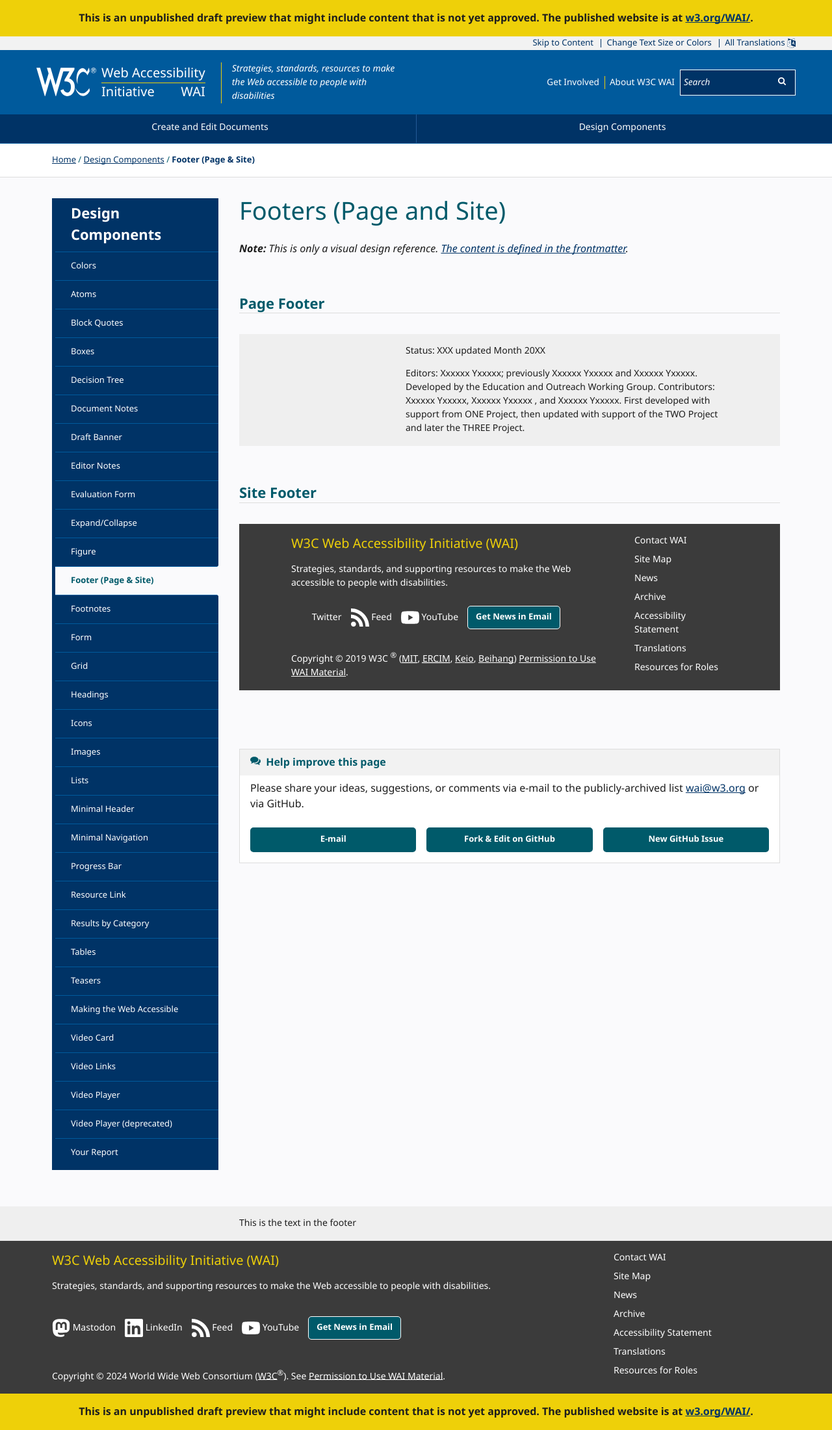
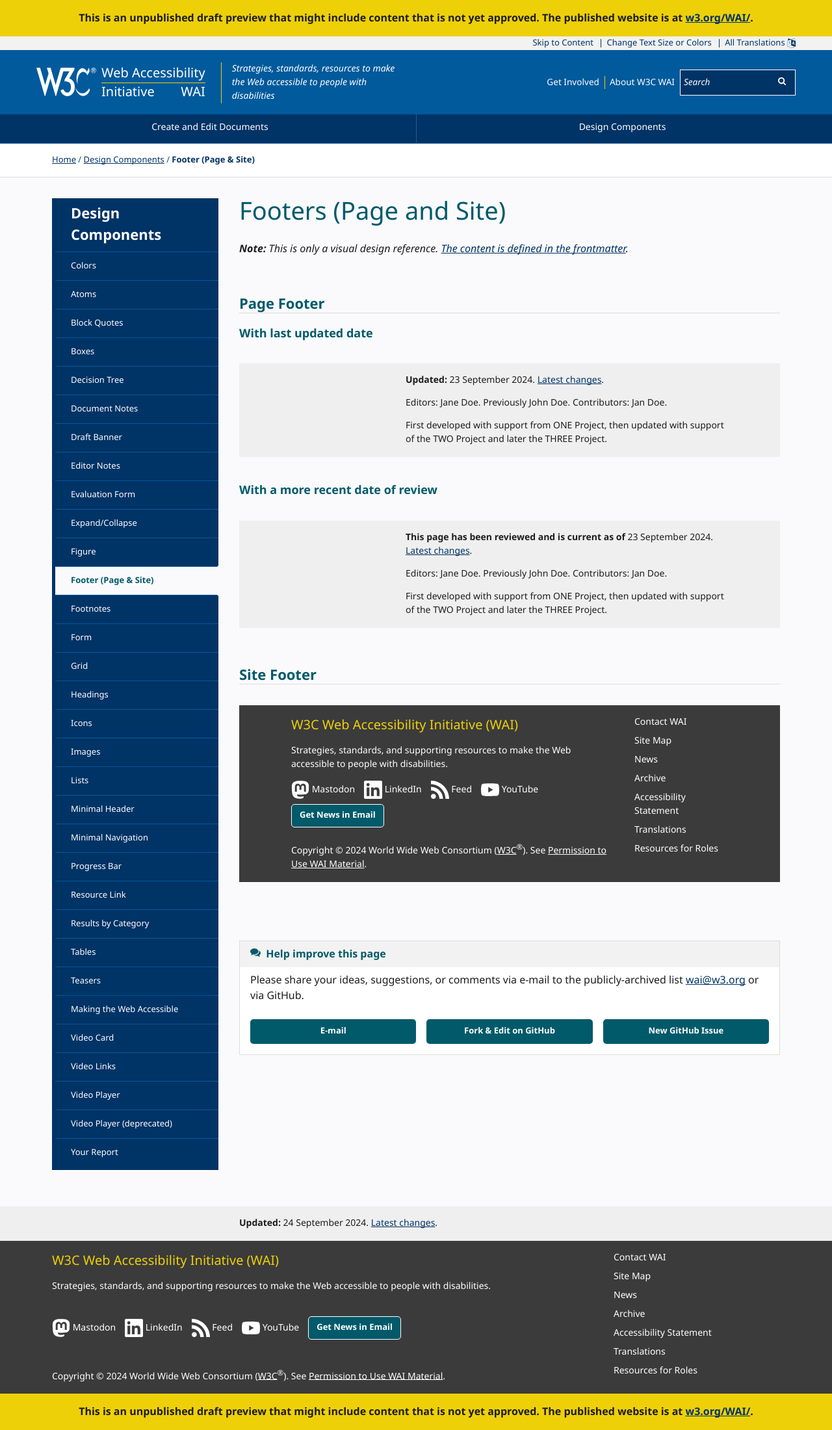
Before and after one commit to w3c/wai-website-theme, a Jekyll site: the page built from _components/footer.md, in a window 1280 px wide. Shown: the whole page at 65% size. Built offline with Jekyll 4.4.1, drawn with Linux system fonts in a browser that asks for light colours; cached includes are drawn as plain includes.

Commit message:
Support last_updated and last_reviewed dates in footer

```diff
--- a/_components/document-notes/document-notes.css
+++ b/_components/document-notes/document-notes.css
@@ -54,6 +54,7 @@
 }
 
 .doc-note-translation {
+  border: 2px solid var(--wai-green);
   font-size: .8125rem;
   & p {
     margin-block-start: 5px;
@@ -65,4 +66,9 @@
       margin-block-end: 0;
     }
   }
+  & .translation-needs-update {
+    background-color: var(--gold-light);
+    padding: 8px;
+    margin: 0 -8px -8px -8px;
+  }
 }
--- a/_components/footer.md
+++ b/_components/footer.md
@@ -1,25 +1,31 @@
 ---
 title: "Footers (Page and Site)"
 lang: en
-# translators: # Uncomment (remove #) for translations, one - name line per translator.
-# - name: Translator 1
-# - name: Translator 2
-# contributors:
-# - name: Contributor 1
-# - name: Contributor 2
-footer: > # Text in footer in HTML
-  <p> This is the text in the footer </p>
-inline_css: |
+custom_changelog: /writing/changelogs/example/
+last_updated: 2024-09-24
 ---
 
 ***Note:** This is only a visual design reference. [The content is defined in the frontmatter](/writing/frontmatter/#footer-).*
 
 ## Page Footer
 
+### With last updated date
+
 <footer class="page-footer default-grid">
   <div class="inner">
-    <p>Status: XXX updated Month 20XX</p>
-    <p>Editors: Xxxxxx Yxxxxx; previously Xxxxxx Yxxxxx and Xxxxxx Yxxxxx. Developed by the Education and Outreach Working Group. Contributors: Xxxxxx Yxxxxx, Xxxxxx Yxxxxx , and Xxxxxx Yxxxxx. First developed with support from ONE Project, then updated with support of the TWO Project and later the THREE Project.</p>
+    <p><strong>Updated:</strong> {{ 'now' | date: "%d %B %Y" }}. <a href="{{ '/writing/changelogs/example/' | relative_url }}">Latest changes</a>.</p>
+    <p>Editors: Jane Doe. Previously John Doe. Contributors: Jan Doe.</p>
+    <p>First developed with support from ONE Project, then updated with support of the TWO Project and later the THREE Project.</p>
+  </div>
+</footer>
+
+### With a more recent date of review
+
+<footer class="page-footer default-grid">
+  <div class="inner">
+    <p><strong>This page has been reviewed and is current as of</strong> {{ 'now' | date: "%d %B %Y" }}. <a href="{{ '/writing/changelogs/example/' | relative_url }}">Latest changes</a>.</p>
+    <p>Editors: Jane Doe. Previously John Doe. Contributors: Jan Doe.</p>
+    <p>First developed with support from ONE Project, then updated with support of the TWO Project and later the THREE Project.</p>
   </div>
 </footer>
 
@@ -33,14 +39,15 @@
     </div>
     <div class="social" lang="en" dir="auto" translate="no">
       <ul>
-        <li><a href="https://twitter.com/w3c_wai">{% include_cached icon.html name="twitter" %} Twitter</a></li>
+        <li><a href="https://w3c.social/@wai">{%include_cached icon.html name="mastodon" %} Mastodon</a></li>
+        <li><a href="https://www.linkedin.com/company/w3c-wai/">{%include_cached icon.html name="linkedin" %} LinkedIn</a></li>
         <li><a href="https://www.w3.org/WAI/feed.xml">{% include_cached icon.html name="rss" %} Feed</a></li>
-        <li><a href="https://www.youtube.com/channel/UCU6ljj3m1fglIPjSjs2DpRA/playlistsv">{% include_cached icon.html name="youtube" %} YouTube</a></li>
+        <li><a href="https://www.youtube.com/channel/UCU6ljj3m1fglIPjSjs2DpRA/playlists/">{% include_cached icon.html name="youtube" %} YouTube</a></li>
         <li><a href="https://www.w3.org/WAI/news/subscribe/" class="button">Get News in Email</a></li>
       </ul>
     </div>
     <div lang="en" dir="auto" translate="no">
-      <p>Copyright © 2019 W3C <sup>®</sup> (<a href="https://www.csail.mit.edu/"><abbr title="Massachusetts Institute of Technology">MIT</abbr></a>, <a href="https://www.ercim.eu/"><abbr title="European Research Consortium for Informatics and Mathematics">ERCIM</abbr></a>, <a href="https://www.keio.ac.jp/">Keio</a>, <a href="https://ev.buaa.edu.cn">Beihang</a>) <a href="/WAI/about/using-wai-material/">Permission to Use WAI Material</a>.</p>
+      <p>Copyright © {{ 'now' | date: "%Y" }} World Wide Web Consortium (<a href="https://www.w3.org/">W3C</a><sup>®</sup>). See <a href="{{ "/about/using-wai-material/" | relative_url }}">Permission to Use WAI Material</a>.</p>
     </div>
   </div>
   <div class="q4-start q4-end">
--- a/_includes/footer.html
+++ b/_includes/footer.html
@@ -1,62 +1,68 @@
-{%- assign col = site.collections | where: "label", page.collection | first -%}
-{%- if page.changelog -%}
-  {%- assign changelogpage=site.documents | where:"ref", page.changelog | first -%}
-  {%- unless changelogpage.ref -%}
-    {%- assign changelogpage=site.pages | where:"ref", page.changelog | first -%}
-  {%- endunless -%}
-  {% assign changelogpageurl = changelogpage.url | relative_url %}
-  {%- capture changelogtext -%}
-  {%- include_cached t.html t="Changelog" lang=page.lang -%}
+{%- comment -%}
+  Find the page language.
+{%- endcomment -%}
+{%- assign page_lang = 'en' -%}
+{%- if page.lang -%}
+  {%- assign page_lang = page.lang -%}
+{%- endif -%}
+{%- comment -%}
+  Get the changelog page:
+  - Use the `custom_changelog` value when existing. Also supports the legacy `changelog` frontmatter variable for now.
+  - Else, append "changelog/` to the page `ref` or `url` to check if it matches a page.
+{%- endcomment -%}
+{%- if page.custom_changelog -%}
+  {%- assign changelog_url = page.custom_changelog -%}
+{%- elsif page.changelog -%}
+  {%- assign changelog_url = page.changelog -%}
+{%- elsif page.ref -%}
+  {%- assign changelog_url = page.ref | append: "changelog/" -%}
+{%- else -%}
+  {%- assign changelog_url = page.url | append: "changelog/" -%}
+{%- endif -%}
+{%- assign all_docs = site.documents | concat: site.pages -%}
+{%- assign changelog_page = all_docs | where: "url", changelog_url | first -%}
+{%- comment -%}
+  Build the link to the Changelog
+{%- endcomment -%}
+{%- if changelog_page -%}
+  {%- capture changelog -%}
+    <a href="{{ changelog_page.url | relative_url }}">{%- include_cached t.html t="Latest changes" lang=page_lang -%}</a>
   {%- endcapture -%}
-  {%- assign changelog = '<a href="' | append: changelogpageurl | append: '">' | append: changelogtext | append: '</a>' -%}
 {%- else -%}
   {%- assign changelog = "" -%}
 {%- endif -%}
+{%- comment -%}
+  Build the link to the Acknowledgements page
+{%- endcomment -%}
 {%- if page.acknowledgements -%}
-  {%- assign acknowledgementspage=site.documents | where:"ref", page.acknowledgements | first -%}
-  {%- unless acknowledgementspage.ref -%}
-    {%- assign acknowledgementspage=site.pages | where:"ref", page.acknowledgements | first -%}
-  {%- endunless -%}
-  {% assign acknowledgementspageurl = acknowledgementspage.url | relative_url %}
-  {%- capture acknowledgementstext -%}
-  {%- include_cached t.html t="Acknowledgements" lang=page.lang -%}
+  {%- assign acknowledgements_page = all_docs | where:"ref", page.acknowledgements | first -%}
+  {%- capture acknowledgements -%}
+    <a href="{{ acknowledgements_page.url | relative_url }}">{%- include_cached t.html t="Acknowledgements" lang=page_lang -%}</a>
   {%- endcapture -%}
-  {%- assign acknowledgements = '<a href="' | append: acknowledgementspageurl | append: '">' | append: acknowledgementstext | append: '</a>' -%}
 {%- else -%}
   {%- assign acknowledgements = "" -%}
 {%- endif -%}
-{% if col.footer %}
+{%- comment -%}
+  COLLECTION PAGE FOOTER
+  For collections, we use the collection footer when set.
+{%- endcomment -%}
+{%- assign col = site.collections | where: "label", page.collection | first -%}
+{%- if col.footer -%}
 <footer id="wai-page-footer" class="page-footer default-grid" aria-label="Page">
   <div class="inner"
     {% if include.inner-style %}
       style="{{ include.inner-style }}"
     {% endif %}>
     {{ col.footer | replace: "CHANGELOG", changelog | replace: "ACKNOWLEDGEMENTS", acknowledgements }}
-    {%- if page.license == 'creative-commons' -%}<p>{% include_cached icon.html name="creative-commons" %} This work is licensed under a <a rel="license" href="http://creativecommons.org/licenses/by/4.0/">Creative Commons Attribution 4.0 International License</a>.</p>{%- endif -%}
+    {%- if page.license == 'creative-commons' -%}<p>{% include_cached icon.html name="creative-commons" %} This work is licensed under a <a rel="license" href="https://creativecommons.org/licenses/by/4.0/">Creative Commons Attribution 4.0 International License</a>.</p>{%- endif -%}
   </div>
 </footer>
-{% else %}
-  {% if page.footer %}
-  <footer id="wai-site-footer" class="page-footer default-grid" aria-label="Page">
-    <div class="inner"
-      {% if include.inner-style %}
-        style="{{ include.inner-style }}"
-      {% endif %}>
-      {{ page.footer | replace: "CHANGELOG", changelog | replace: "ACKNOWLEDGEMENTS", acknowledgements }}
-      {%- if page.license == 'creative-commons' -%}<p>{% include_cached icon.html name="creative-commons" %} This work is licensed under a <a rel="license" href="http://creativecommons.org/licenses/by/4.0/">Creative Commons Attribution 4.0 International License</a>.</p>{%- endif -%}
-    </div>
-  </footer>
-  {% endif %}
-{% endif %}
-
-{% comment %}
-
+{%- comment -%}
   META FOOTER
-
-  For the tutorials, we used data to form the footer. This way of constructing the footer is now called “metafooter” and needs to be enabled by setting `metafooter: true` in the frontmatter. Do NOT use with raw html `footer: ` frontmatter.
-
-{% endcomment %}
-{% if page.metafooter %}
+  For the tutorials, we use multiple frontmatter variables to form the page footer. This way of constructing the footer is called “metafooter” and needs to be enabled by setting `metafooter: true` in the frontmatter.
+  Do NOT use with raw html `footer: ` frontmatter.
+{%- endcomment -%}
+{%- elsif page.metafooter -%}
   <footer id="wai-site-footer" class="page-footer default-grid" aria-label="Page">
     <div class="inner">
       <div><strong>Status:</strong>
@@ -91,7 +97,6 @@
           {% endfor %}
           &nbsp;
       {% if page.update_editors %}
-
           {% include t.html t='Update Editor:' %}
           {% for updateeditor in page.update_editors %}
           {% if forloop.first %}<ul class="sentence">{% endif %}
@@ -133,7 +138,54 @@
       {%- if page.license == 'creative-commons' -%}<p>{% include_cached icon.html name="creative-commons" %} This work is licensed under a <a rel="license" href="http://creativecommons.org/licenses/by/4.0/">Creative Commons Attribution 4.0 International License</a>.</p>{%- endif -%}
     </div>
   </footer>
-{% endif %}
+{%- comment -%}
+  DEFAULT PAGE FOOTER
+  Most pages use this page footer.
+{%- endcomment -%}
+{%- else -%}
+  {%- comment -%}
+    Convert dates into integers to compare them later.
+  {%- endcomment -%}
+  {%- assign last_updated = page.last_updated | date: '%s' | plus: 0 | default: 0 -%}
+  {%- assign last_reviewed = page.last_reviewed | date: '%s' | plus: 0 | default: 0 -%}
+  {% if page.footer or page.last_updated or page.last_reviewed %}
+  <footer id="wai-site-footer" class="page-footer default-grid" aria-label="Page">
+    <div class="inner"
+      {%- if include.inner-style -%}
+        style="{{ include.inner-style }}"
+      {%- endif -%}>
+      {%- if page.last_updated or page.last_reviewed -%}
+        <p>
+        {%- if last_updated >= last_reviewed -%}
+          {%- if page_lang == "en" %}<strong>{%- include_cached t.html t="Updated:" lang=page.lang %}</strong> {{ page.last_updated | date: '%e %B %Y' }}.
+          {%- elsif page_lang != "en" -%}<strong>{%- include_cached t.html t="English version updated:" lang=page.lang %}</strong> {{ page.last_updated | date: '%Y-%m-%d' }}.
+          {%- endif -%}
+        {%- elsif last_reviewed > last_updated -%}
+          {%- if page_lang == "en" -%}<strong>{%- include_cached t.html t="This page has been reviewed and is current as of" lang=page.lang %}</strong> {{ page.last_reviewed | date: '%e %B %Y' }}.
+          {%- endif -%}
+        {%- endif -%}
+        {%- if changelog_page %}
+          {{ changelog }}.
+        {%- endif -%}
+        {%- if page_lang != 'en' and page.translation.last_updated %}
+          ({%- include_cached t.html t="Translated:" lang=page.lang %} {{ page.translation.last_updated | date: '%Y-%m-%d' }}).
+        {%- endif -%}
+        {%- if page.first_published %}
+          {{ page.first_published }}
+        {%- endif -%}
+        </p>
+      {%- endif -%}
+      {%- comment -%}
+        For now, we continue to support replacing "CHANGELOG" with the changelog link. But that should soon be removed.
+      {%- endcomment -%}
+      {%- if page.footer -%}
+        {{ page.footer | replace: "CHANGELOG", changelog | replace: "ACKNOWLEDGEMENTS", acknowledgements }}
+      {%- endif -%}
+      {%- if page.license == 'creative-commons' -%}<p>{% include_cached icon.html name="creative-commons" %} This work is licensed under a <a rel="license" href="https://creativecommons.org/licenses/by/4.0/">Creative Commons Attribution 4.0 International License</a>.</p>{%- endif -%}
+    </div>
+  </footer>
+  {% endif %}
+{%- endif -%}
 
 <footer class="site-footer grid-4q" aria-label="Site">
   <div class="q1-start q3-end about">
@@ -146,7 +198,7 @@
         <li><a href="https://w3c.social/@wai">{%include_cached icon.html name="mastodon" %} Mastodon</a></li>
         <li><a href="https://www.linkedin.com/company/w3c-wai/">{%include_cached icon.html name="linkedin" %} LinkedIn</a></li>
         <li><a href="https://www.w3.org/WAI/feed.xml">{%include_cached icon.html name="rss" %} Feed</a></li>
-        <li><a href="https://www.youtube.com/channel/UCU6ljj3m1fglIPjSjs2DpRA/playlistsv">{%include_cached icon.html name="youtube" %} YouTube</a></li>
+        <li><a href="https://www.youtube.com/channel/UCU6ljj3m1fglIPjSjs2DpRA/playlists/">{%include_cached icon.html name="youtube" %} YouTube</a></li>
         <li><a href="https://www.w3.org/WAI/news/subscribe/" class="button">Get News in Email</a></li>
       </ul>
     </div>
--- a/_includes/t-status.html
+++ b/_includes/t-status.html
@@ -12,12 +12,10 @@
   {%- endif -%}
 {%- endcapture -%}
 
-{% capture translation-date %}{{ translation.last_updated | date: '%s' | plus: 0 }}{% endcapture %}
-{% capture original-date %}{{ original.last_updated | date: '%s' | plus: 0 }}{% endcapture %}
 {%- capture t-status -%}
   {%- if translation == nil -%}none
-  {%- elsif translation.size != 0 and translation-date < original-date -%}outdated
-  {%- elsif translation.size != 0 and translation-date >= original-date -%}uptodate
+  {%- elsif translation.translation.status == "outdated" -%}outdated
+  {%- else -%}uptodate
   {%- endif -%}
 {%- endcapture -%}
 
--- a/_includes/translation-note-msg.html
+++ b/_includes/translation-note-msg.html
@@ -1,47 +1,40 @@
-{%- assign pagelang = 'en' -%}
+{%- assign page_lang = 'en' -%}
 {%- if page.lang -%}
-  {%- assign pagelang = page.lang -%}
+  {%- assign page_lang = page.lang -%}
 {%- endif -%}
-{%- unless pagelang == "en" -%}
-{%- assign enupdatedate = enpage.last_updated | date: "%s" -%}
-{%- assign thisupdatedate = page.last_updated | date: "%s" -%}
-{%- if page.changelog -%}
-  {%- assign chagelogpage=site.documents | where:"ref", page.changelog | first -%}
-  {%- unless changelogpage.ref -%}
-    {%- assign changelogpage=site.pages | where:"ref", page.changelog | first -%}
-  {%- endunless -%}
-  {%- assign changelogpageurl = changelogpage.url | relative_url -%}
-  {%- assign changelogpagereplace = "$1|" | append: changelogpageurl -%}
+{%- unless page_lang == "en" -%}
+  {%- if page.custom_changelog -%}
+    {%- assign changelog_url = page.custom_changelog -%}
+  {%- elsif page.changelog -%}{%- comment -%}Supports legacy method for now{% endcomment -%}
+    {%- assign changelog_url = page.changelog -%}
+  {%- elsif page.ref -%}
+    {%- capture changelog_url -%}{{ page.ref | append: "changelog/" }}{%- endcapture -%}
   {%- else -%}
-  {%- assign changelog = "" -%}
+    {%- capture changelog_url -%}{{ page.url | append: "changelog/" }}{%- endcapture -%}
   {%- endif -%}
+  {%- assign all_docs = site.documents | concat: site.pages -%}
+  {%- assign changelog_page = all_docs | where: "url", changelog_url | first -%}
   <section id="translation-info" class="doc-note-box doc-note-translation">
-  <h2 class="visuallyhidden">{% include t.html t="About this Translation" %}</h2>
-  <p>{% assign replacepattern = enpage.url | relative_url | prepend: "$1|"  %}{% include t.html t='This volunteer translation might not accurately reflect the intentions of the <a href="$1">English original</a>.' replace=replacepattern %}</p>
-  {% if pagelang == 'en' %}
-  <p>{% include_cached icon.html name="check-circle" %} {% include t.html t='Translation up-to-date with the English version.' %}
-    <br>{% include t.html t='Translation updated:' %} <span dir="auto">{{page.last_updated | date: "%Y-%m-%d"}}</span>. {% include t.html t='English updated:' %} <span dir="auto">{{enpage.last_updated | date: "%Y-%m-%d"}}</span>.
+    <h2 class="visuallyhidden">{% include_cached t.html t="About this translation" lang=page_lang %}</h2>
+    <p>
+      {%- assign replace_pattern = enpage.url | relative_url | prepend: "$1|" -%}
+      {%- include t.html t='This volunteer translation might not accurately reflect the intentions of the <a href="$1">English original</a>.' replace=replace_pattern lang=page_lang -%}
     </p>
-  <p>{% include_cached icon.html name="warning" %} {% include t.html t='English version updated since this translation: <a href="$1">Change log</a>.' replace=changelogpagereplace %}
-    <br>{% include t.html t='English updated:' %} <span dir="auto">{{enpage.last_updated | date: "%Y-%m-%d"}}</span>. {% include t.html t='Translation updated:' %} <span dir="auto">{{page.last_updated | date: "%Y-%m-%d"}}</span>.
+    <p>
+      {%- capture translatorslabel %}<strong>{% include_cached t.html t='Translator:' lang=page_lang %}</strong>{%- endcapture %}
+      {%- include peoplelist.html label=translatorslabel people=page.translators -%}
+      {%- capture contributorslabel %}{% include_cached t.html t='Contributor:' lang=page_lang %}{%- endcapture -%}
+      {%- include peoplelist.html label=contributorslabel people=page.contributors -%}
+      <br />
+      {%- assign replace_pattern = "/about/translating/" | relative_url | prepend: "$1|" -%}
+      {%- include_cached t.html t='The Web Accessibility Initiative (WAI) thanks translators, and welcomes other <a href="$1">translations</a>.' replace=replace_pattern lang=page_lang -%}
     </p>
-  {% else %}
-  {% if enupdatedate <= thisupdatedate %}
-  <p>{% include_cached icon.html name="check-circle" %} {% include t.html t='Translation up-to-date with the English version.' %}
-    <br>{% include t.html t='Translation updated:' %} <span dir="auto">{{page.last_updated | date: "%Y-%m-%d"}}</span>. {% include t.html t='English updated:' %} <span dir="auto">{{enpage.last_updated | date: "%Y-%m-%d"}}</span>.
-   </p>
-  {% else %}
-  <p>{% include_cached icon.html name="warning" %} {% include t.html t='English version updated since this translation: <a href="$1">Change log</a>.' replace=changelogpagereplace %}
-    <br>{% include t.html t='English updated:' %} <span dir="auto">{{enpage.last_updated | date: "%Y-%m-%d"}}</span>. {% include t.html t='Translation updated:' %} <span dir="auto">{{page.last_updated | date: "%Y-%m-%d"}}</span>.
-  </p>
-  {% endif %}
-  {% endif %}
-  <p>
-    {%- capture translatorslabel %}<strong>{% include t.html t='Translator:' %}</strong>{%- endcapture %}
-    {% include peoplelist.html label=translatorslabel people=page.translators %}
-    {%- capture contributorslabel %}{% include t.html t='Contributor:' %}{%- endcapture %}
-    {% include peoplelist.html label=contributorslabel people=page.contributors %}
-    {%- assign replacepattern = "/about/translating/" | relative_url | prepend: "$1|" -%}
-    <br>{% include t.html t='WAI thanks translators, and welcomes other <a href="$1">translations</a>.' replace=replacepattern %}</p>
+    {%- if page.translation.status == "outdated" -%}
+      <div class="translation-needs-update">
+          <p>{% include_cached icon.html name="warning" %} <strong>{% include_cached t.html t='Notice:' lang=page_lang %}</strong> {% include t.html t='The English original has been substantially updated since this translation.' lang=page_lang %}{%- if changelog_page %} &mdash; <a href="{{ changelog_page.url | relative_url }}">{%- include_cached t.html t="Latest changes" lang=page_lang -%}</a>{%- endif -%}
+          <br />{% include_cached t.html t='English version updated:' lang=page_lang %} <span dir="auto">{{ enpage.last_updated | date: "%Y-%m-%d" }}</span> — {% include_cached t.html t='Translation date:' lang=page_lang %} <span dir="auto">{{ page.translation.last_updated | date: "%Y-%m-%d" }}</span>.
+          <br />{% include_cached t.html t='We welcome a <a href="$1">translation update</a>.' lang=page_lang replace=replace_pattern %}
+        </div>
+    {%- endif -%}
   </section>
 {%- endunless -%}
```
Also changed, not shown: content/example-changelog.md (added, +23 -0 lines), assets/css/style.css, 1 other file. Lines whose indentation alone changed are shown as unchanged.
